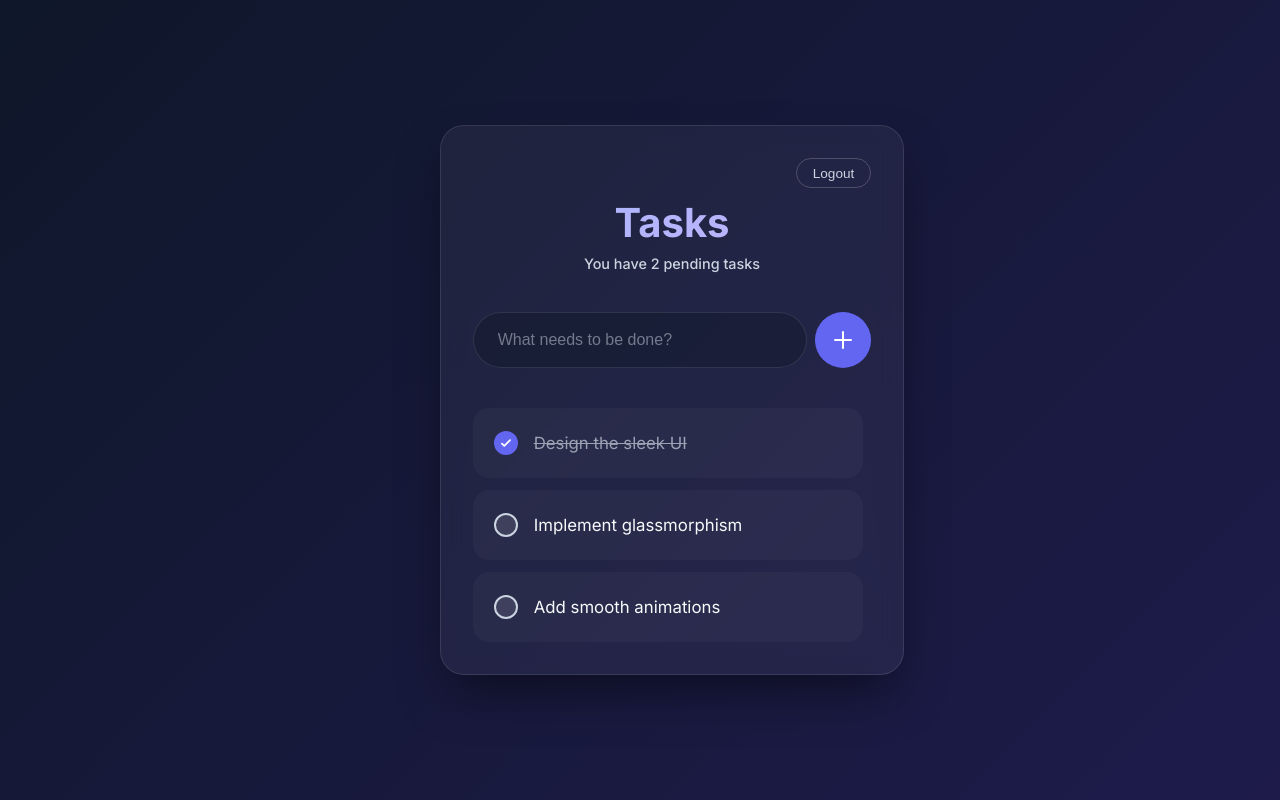
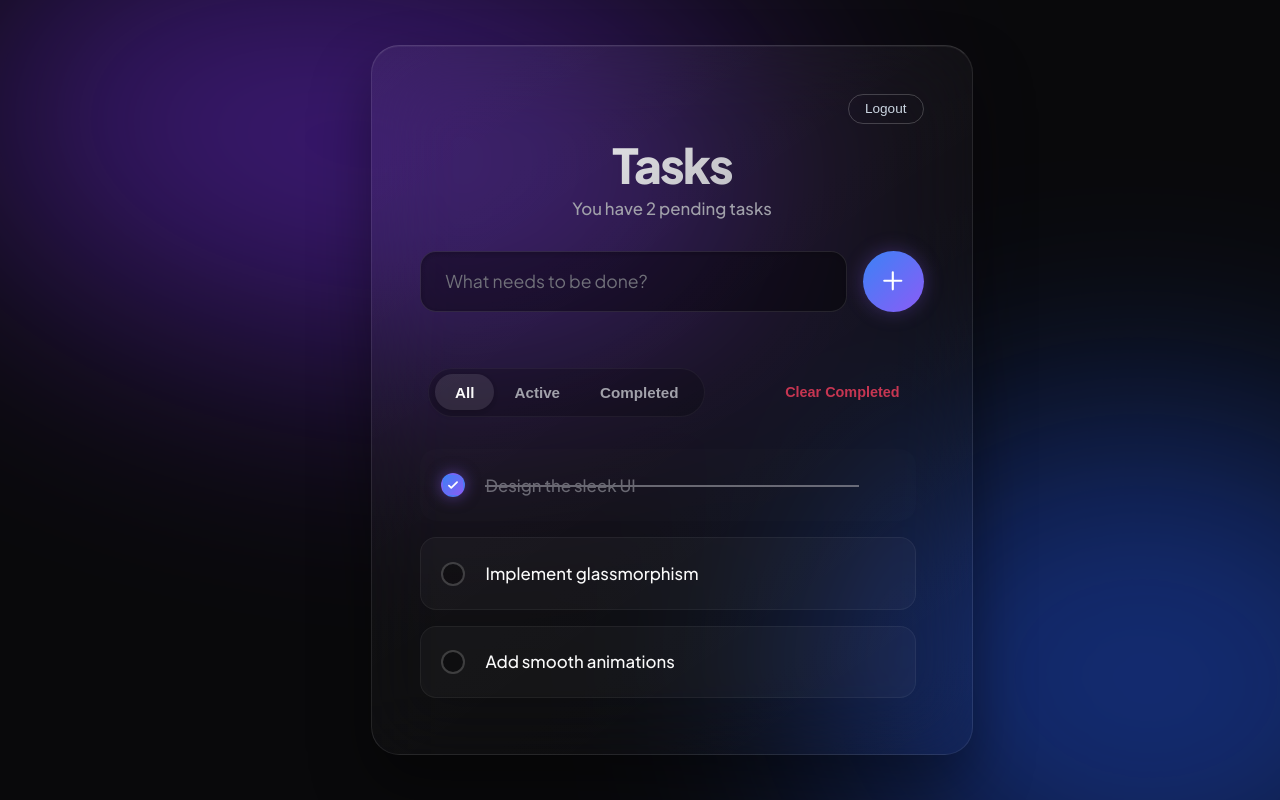
Before and after one commit to kavinkharthik/DevOps-project, a React (Vite) app: page / in a window 1280 px wide. Both pictures are taken after typing "name@example.com", "Sample123" into the empty fields and a click on the button "Login". Built offline with nearby package versions, Linux system fonts and the light colour scheme.

Commit message:
adding more css

```diff
--- a/src/App.css
+++ b/src/App.css
@@ -1,12 +1,28 @@
 .app-container {
   width: 100%;
-  max-width: 600px;
+  max-width: 650px;
   margin: 2rem;
-  background: var(--container-bg);
-  backdrop-filter: blur(12px);
-  -webkit-backdrop-filter: blur(12px);
-  border: 1px solid var(--container-border);
-  border-radius: 24px;
-  padding: 2rem;
-  box-shadow: 0 25px 50px -12px rgba(0, 0, 0, 0.5);
+  background: linear-gradient(
+    145deg,
+    rgba(255, 255, 255, 0.05) 0%,
+    rgba(255, 255, 255, 0.01) 100%
+  );
+  backdrop-filter: blur(40px);
+  -webkit-backdrop-filter: blur(40px);
+  border: 1px solid var(--border-color);
+  border-top: 1px solid rgba(255, 255, 255, 0.15); /* Reflective top edge */
+  border-left: 1px solid rgba(255, 255, 255, 0.1);
+  border-radius: 28px;
+  padding: 3rem;
+  box-shadow: 0 30px 60px rgba(0, 0, 0, 0.4), inset 0 1px 0 rgba(255,255,255,0.05);
+  position: relative;
+  z-index: 1;
 }
+
+@media (max-width: 600px) {
+  .app-container {
+    padding: 2rem;
+    margin: 1rem;
+    border-radius: 20px;
+  }
+}
--- a/src/App.jsx
+++ b/src/App.jsx
@@ -24,7 +24,12 @@ function App() {
   };
 
   return (
-    <div className="app-container">
+    <>
+      <div className="aurora-bg">
+        <div className="aurora-1"></div>
+        <div className="aurora-2"></div>
+      </div>
+      <div className="app-container">
       {currentPage === 'login' && (
         <Login
           onLogin={handleLogin}
@@ -64,6 +69,7 @@ function App() {
         </>
       )}
     </div>
+    </>
   )
 }
 
--- a/src/components/TodoForm.css
+++ b/src/components/TodoForm.css
@@ -1,56 +1,67 @@
 .todo-form {
   display: flex;
-  gap: 0.5rem;
-  margin-bottom: 1rem;
+  gap: 1rem;
+  margin-bottom: 2rem;
+  position: relative;
+  z-index: 2;
 }
 
 .todo-input {
   flex: 1;
-  padding: 1rem 1.5rem;
-  border-radius: 9999px;
-  border: 1px solid var(--container-border);
-  background: rgba(15, 23, 42, 0.4);
+  padding: 1.15rem 1.5rem;
+  border-radius: 16px;
+  border: 1px solid rgba(255, 255, 255, 0.1);
+  background: rgba(0, 0, 0, 0.4);
   color: var(--text-primary);
-  font-size: 1rem;
-  transition: all 0.3s ease;
+  font-size: 1.1rem;
+  transition: all 0.3s cubic-bezier(0.16, 1, 0.3, 1);
   outline: none;
+  font-family: inherit;
+  box-shadow: inset 0 2px 5px rgba(0,0,0,0.2);
 }
 
 .todo-input:focus {
-  border-color: var(--primary-color);
-  box-shadow: 0 0 0 2px rgba(99, 102, 241, 0.3);
-  background: rgba(15, 23, 42, 0.6);
+  border-color: rgba(139, 92, 246, 0.8);
+  background: rgba(0, 0, 0, 0.6);
+  box-shadow: 0 0 0 3px rgba(139, 92, 246, 0.25), inset 0 2px 5px rgba(0,0,0,0.3);
+  transform: translateY(-2px);
 }
 
 .todo-input::placeholder {
-  color: rgba(203, 213, 225, 0.5);
+  color: #71717a; /* Zinc 500 */
 }
 
 .todo-submit {
-  width: 3.5rem;
-  height: 3.5rem;
+  width: 3.8rem;
+  height: 3.8rem;
   border-radius: 50%;
   border: none;
-  background: var(--primary-color);
+  background: linear-gradient(135deg, var(--accent-secondary) 0%, var(--accent-primary) 100%);
   color: white;
   display: flex;
   align-items: center;
   justify-content: center;
   cursor: pointer;
-  transition: all 0.3s cubic-bezier(0.4, 0, 0.2, 1);
+  transition: all 0.4s cubic-bezier(0.16, 1, 0.3, 1);
+  box-shadow: var(--glow-shadow);
+  flex-shrink: 0;
 }
 
 .todo-submit svg {
-  width: 1.5rem;
-  height: 1.5rem;
+  width: 1.6rem;
+  height: 1.6rem;
+  transition: transform 0.4s ease;
 }
 
 .todo-submit:hover {
-  transform: translateY(-2px);
-  box-shadow: 0 10px 15px -3px rgba(99, 102, 241, 0.4);
-  background: #4f46e5;
+  transform: translateY(-3px) scale(1.05);
+  box-shadow: 0 15px 25px rgba(139, 92, 246, 0.4);
+}
+
+.todo-submit:hover svg {
+  transform: rotate(90deg);
 }
 
 .todo-submit:active {
-  transform: translateY(0);
+  transform: translateY(1px) scale(0.95);
 }
--- a/src/components/TodoItem.css
+++ b/src/components/TodoItem.css
@@ -1,23 +1,35 @@
 .todo-item {
   display: flex;
   align-items: center;
-  padding: 1rem 1.25rem;
+  padding: 1.1rem 1.25rem;
   background: rgba(255, 255, 255, 0.03);
   border-radius: 16px;
-  border: 1px solid transparent;
-  transition: all 0.3s ease;
-  animation: slideIn 0.3s ease-out forwards;
+  border: 1px solid rgba(255, 255, 255, 0.05);
+  transition: all 0.3s cubic-bezier(0.16, 1, 0.3, 1);
+  position: relative;
+  overflow: hidden;
+  margin-bottom: 0.5rem;
+
+  /* Retain smooth stagger */
+  animation: slideFadeIn 0.5s cubic-bezier(0.16, 1, 0.3, 1) forwards;
+  opacity: 0;
+  transform: translateY(10px);
 }
 
-@keyframes slideIn {
-  from { opacity: 0; transform: translateY(10px); }
+@keyframes slideFadeIn {
   to { opacity: 1; transform: translateY(0); }
 }
 
+.todo-item:nth-child(1) { animation-delay: 0.05s; }
+.todo-item:nth-child(2) { animation-delay: 0.1s; }
+.todo-item:nth-child(3) { animation-delay: 0.15s; }
+.todo-item:nth-child(n+4) { animation-delay: 0.2s; }
+
 .todo-item:hover {
   background: rgba(255, 255, 255, 0.06);
-  border-color: var(--container-border);
-  transform: translateX(4px);
+  border-color: rgba(255, 255, 255, 0.15);
+  transform: translateY(-2px);
+  box-shadow: 0 8px 20px rgba(0,0,0,0.2);
 }
 
 .checkbox-container {
@@ -26,40 +38,46 @@
   position: relative;
   cursor: pointer;
   user-select: none;
-  margin-right: 1rem;
+  margin-right: 1.25rem;
+  width: 24px;
+  height: 24px;
 }
 
 .checkbox-container input {
   position: absolute;
   opacity: 0;
   cursor: pointer;
-  height: 0;
-  width: 0;
+  width: 0; height: 0;
 }
 
 .checkmark {
+  position: absolute;
+  top: 0; left: 0;
   height: 24px;
   width: 24px;
-  background-color: rgba(255, 255, 255, 0.1);
-  border: 2px solid var(--text-secondary);
+  background-color: rgba(0, 0, 0, 0.3);
+  border: 2px solid rgba(255, 255, 255, 0.2);
   border-radius: 50%;
   display: flex;
   align-items: center;
   justify-content: center;
-  transition: all 0.2s ease;
+  transition: all 0.3s cubic-bezier(0.16, 1, 0.3, 1);
 }
 
 .checkbox-container:hover input ~ .checkmark {
-  background-color: rgba(255, 255, 255, 0.2);
+  border-color: var(--accent-primary);
+  background-color: rgba(139, 92, 246, 0.1);
+  transform: scale(1.1);
 }
 
 .checkbox-container input:checked ~ .checkmark {
-  background-color: var(--primary-color);
-  border-color: var(--primary-color);
-  animation: popIn 0.3s cubic-bezier(0.175, 0.885, 0.32, 1.275);
+  background: linear-gradient(135deg, var(--accent-secondary) 0%, var(--accent-primary) 100%);
+  border-color: transparent;
+  animation: checkPop 0.4s cubic-bezier(0.34, 1.56, 0.64, 1);
+  box-shadow: 0 0 15px rgba(139, 92, 246, 0.5);
 }
 
-@keyframes popIn {
+@keyframes checkPop {
   0% { transform: scale(1); }
   50% { transform: scale(1.2); }
   100% { transform: scale(1); }
@@ -69,44 +87,79 @@
   width: 14px;
   height: 14px;
   color: white;
+  opacity: 0;
+  transform: scale(0.5);
+  transition: all 0.3s cubic-bezier(0.16, 1, 0.3, 1);
+}
+
+.checkbox-container input:checked ~ .checkmark svg {
+  opacity: 1;
+  transform: scale(1);
 }
 
 .task-text {
   flex: 1;
   font-size: 1.05rem;
-  transition: all 0.3s ease;
+  font-weight: 500;
+  transition: all 0.3s cubic-bezier(0.16, 1, 0.3, 1);
+  color: var(--text-primary);
+  position: relative;
+}
+
+.task-text::after {
+  content: '';
+  position: absolute;
+  left: 0; top: 50%; width: 0%; height: 2px;
+  background: var(--text-secondary);
+  transition: width 0.3s ease;
+}
+
+.todo-item.completed {
+  background: rgba(255, 255, 255, 0.01);
+  border-color: transparent;
+  box-shadow: none;
+}
+
+.todo-item.completed:hover {
+  transform: none;
+  background: rgba(255, 255, 255, 0.02);
 }
 
 .todo-item.completed .task-text {
   color: var(--text-secondary);
-  text-decoration: line-through;
-  opacity: 0.7;
+  opacity: 0.6;
+}
+
+.todo-item.completed .task-text::after {
+  width: 100%;
 }
 
 .delete-btn {
-  background: none;
+  background: transparent;
   border: none;
   color: var(--text-secondary);
   cursor: pointer;
   padding: 0.5rem;
   border-radius: 50%;
   display: flex;
+  justify-content: center;
   align-items: center;
-  justify-content: center;
-  transition: all 0.2s ease;
+  transition: all 0.3s ease;
   opacity: 0;
 }
 
 .todo-item:hover .delete-btn {
-  opacity: 1;
+  opacity: 0.7;
 }
 
 .delete-btn:hover {
-  background: rgba(239, 68, 68, 0.2);
+  opacity: 1 !important;
   color: #ef4444;
+  background: rgba(239, 68, 68, 0.1);
+  transform: scale(1.1);
 }
 
 .delete-btn svg {
-  width: 1.25rem;
-  height: 1.25rem;
+  width: 1.2rem;
+  height: 1.2rem;
 }
--- a/src/components/TodoLayout.css
+++ b/src/components/TodoLayout.css
@@ -2,25 +2,95 @@
   display: flex;
   flex-direction: column;
   gap: 1.5rem;
+  animation: slideUpFade 0.5s cubic-bezier(0.16, 1, 0.3, 1) forwards;
+}
+
+@keyframes slideUpFade {
+  from { opacity: 0; transform: translateY(20px); }
+  to { opacity: 1; transform: translateY(0); }
 }
 
 .todo-header {
   text-align: center;
-  margin-bottom: 1rem;
+  margin-bottom: 0.5rem;
 }
 
-.title {
-  font-size: 2.5rem;
-  font-weight: 700;
-  margin-bottom: 0.5rem;
-  background: linear-gradient(135deg, #a5b4fc 0%, #c4b5fd 100%);
+.todo-header .title {
+  font-size: 3rem;
+  font-weight: 800;
+  letter-spacing: -0.04em;
+  margin-bottom: 0.2rem;
+  background: linear-gradient(135deg, #ffffff 0%, #a1a1aa 100%);
   -webkit-background-clip: text;
   background-clip: text;
   -webkit-text-fill-color: transparent;
 }
 
-.subtitle {
-  font-size: 0.9rem;
+.todo-header .subtitle {
+  font-size: 1.05rem;
   color: var(--text-secondary);
   font-weight: 500;
 }
+
+.filter-controls {
+  display: flex;
+  justify-content: space-between;
+  align-items: center;
+  margin-bottom: 0.5rem;
+  padding: 0 0.5rem;
+}
+
+.tab-group {
+  display: flex;
+  background: rgba(0, 0, 0, 0.2);
+  border-radius: 99px;
+  padding: 0.35rem;
+  border: 1px solid rgba(255,255,255,0.05);
+}
+
+.tab-btn {
+  background: transparent;
+  border: none;
+  padding: 0.6rem 1.25rem;
+  border-radius: 99px;
+  font-size: 0.95rem;
+  font-weight: 600;
+  color: var(--text-secondary);
+  cursor: pointer;
+  transition: all 0.3s cubic-bezier(0.16, 1, 0.3, 1);
+}
+
+.tab-btn:hover {
+  color: var(--text-primary);
+}
+
+.tab-btn.active {
+  background: rgba(255, 255, 255, 0.1);
+  color: var(--text-primary);
+  box-shadow: 0 2px 8px rgba(0,0,0,0.2);
+}
+
+.clear-btn {
+  background: transparent;
+  border: none;
+  color: #f43f5e;
+  font-size: 0.9rem;
+  font-weight: 600;
+  cursor: pointer;
+  padding: 0.5rem 1rem;
+  border-radius: 99px;
+  transition: all 0.2s ease;
+  opacity: 0.8;
+}
+
+.clear-btn:hover {
+  background: rgba(244, 63, 94, 0.1);
+  opacity: 1;
+}
+
+@media (max-width: 500px) {
+  .filter-controls {
+    flex-direction: column;
+    gap: 1rem;
+  }
+}
--- a/src/components/TodoLayout.jsx
+++ b/src/components/TodoLayout.jsx
@@ -1,14 +1,26 @@
-import React, { useState } from 'react';
+import React, { useState, useEffect } from 'react';
 import TodoForm from './TodoForm';
 import TodoList from './TodoList';
 import './TodoLayout.css';
 
 const TodoLayout = () => {
-  const [tasks, setTasks] = useState([
-    { id: 1, text: 'Design the sleek UI', completed: true },
-    { id: 2, text: 'Implement glassmorphism', completed: false },
-    { id: 3, text: 'Add smooth animations', completed: false },
-  ]);
+  const [tasks, setTasks] = useState(() => {
+    const savedTasks = localStorage.getItem('todo_tasks');
+    if (savedTasks) {
+      return JSON.parse(savedTasks);
+    }
+    return [
+      { id: 1, text: 'Design the sleek UI', completed: true },
+      { id: 2, text: 'Implement glassmorphism', completed: false },
+      { id: 3, text: 'Add smooth animations', completed: false }
+    ];
+  });
+
+  const [filter, setFilter] = useState('all');
+
+  useEffect(() => {
+    localStorage.setItem('todo_tasks', JSON.stringify(tasks));
+  }, [tasks]);
 
   const addTask = (text) => {
     const newTask = { id: Date.now(), text, completed: false };
@@ -23,14 +35,39 @@ const TodoLayout = () => {
     setTasks(tasks.filter(t => t.id !== id));
   };
 
+  const clearCompleted = () => {
+    setTasks(tasks.filter(t => !t.completed));
+  };
+
+  const filteredTasks = tasks.filter(task => {
+    if (filter === 'active') return !task.completed;
+    if (filter === 'completed') return task.completed;
+    return true; // 'all'
+  });
+
+  const pendingCount = tasks.filter(t => !t.completed).length;
+
   return (
     <div className="todo-layout">
       <header className="todo-header">
         <h1 className="title">Tasks</h1>
-        <p className="subtitle">You have {tasks.filter(t => !t.completed).length} pending tasks</p>
+        <p className="subtitle">You have {pendingCount} pending task{pendingCount !== 1 ? 's' : ''}</p>
       </header>
+
       <TodoForm addTask={addTask} />
-      <TodoList tasks={tasks} toggleTask={toggleTask} deleteTask={deleteTask} />
+
+      <div className="filter-controls">
+        <div className="tab-group">
+          <button className={`tab-btn ${filter === 'all' ? 'active' : ''}`} onClick={() => setFilter('all')}>All</button>
+          <button className={`tab-btn ${filter === 'active' ? 'active' : ''}`} onClick={() => setFilter('active')}>Active</button>
+          <button className={`tab-btn ${filter === 'completed' ? 'active' : ''}`} onClick={() => setFilter('completed')}>Completed</button>
+        </div>
+        {tasks.some(t => t.completed) && (
+          <button className="clear-btn" onClick={clearCompleted}>Clear Completed</button>
+        )}
+      </div>
+
+      <TodoList tasks={filteredTasks} toggleTask={toggleTask} deleteTask={deleteTask} filterType={filter} />
     </div>
   );
 };
--- a/src/components/TodoList.css
+++ b/src/components/TodoList.css
@@ -1,8 +1,8 @@
 .todo-list {
   display: flex;
   flex-direction: column;
-  gap: 0.75rem;
-  max-height: 400px;
+  gap: 0.5rem;
+  max-height: 450px;
   overflow-y: auto;
   padding-right: 0.5rem;
 }
@@ -10,17 +10,13 @@
 .todo-list::-webkit-scrollbar {
   width: 6px;
 }
-
 .todo-list::-webkit-scrollbar-track {
-  background: rgba(255, 255, 255, 0.05);
-  border-radius: 10px;
+  background: transparent;
 }
-
 .todo-list::-webkit-scrollbar-thumb {
   background: rgba(255, 255, 255, 0.1);
   border-radius: 10px;
 }
-
 .todo-list::-webkit-scrollbar-thumb:hover {
   background: rgba(255, 255, 255, 0.2);
 }
@@ -30,8 +26,30 @@
   padding: 3rem 1rem;
   color: var(--text-secondary);
   font-size: 1.1rem;
-  font-weight: 500;
-  background: rgba(255, 255, 255, 0.03);
+  background: rgba(255, 255, 255, 0.02);
   border-radius: 16px;
-  border: 1px dashed var(--container-border);
+  border: 1px dashed rgba(255, 255, 255, 0.1);
+  display: flex;
+  flex-direction: column;
+  align-items: center;
+  gap: 1rem;
+  margin-top: 1rem;
+  animation: fadeIn 0.5s ease-out;
 }
+
+.empty-emoji {
+  font-size: 3rem;
+  opacity: 0.9;
+  animation: float 4s ease-in-out infinite;
+  filter: drop-shadow(0 0 15px rgba(139, 92, 246, 0.2));
+}
+
+@keyframes float {
+  0%, 100% { transform: translateY(0); }
+  50% { transform: translateY(-10px); }
+}
+
+@keyframes fadeIn {
+  from { opacity: 0; }
+  to { opacity: 1; }
+}
--- a/src/components/TodoList.jsx
+++ b/src/components/TodoList.jsx
@@ -2,9 +2,25 @@ import React from 'react';
 import TodoItem from './TodoItem';
 import './TodoList.css';
 
-const TodoList = ({ tasks, toggleTask, deleteTask }) => {
+const TodoList = ({ tasks, toggleTask, deleteTask, filterType }) => {
   if (tasks.length === 0) {
-    return <div className="empty-state">All caught up! ✨</div>;
+    let emptyEmoji = '🎉';
+    let emptyMessage = 'All caught up!';
+
+    if (filterType === 'active') {
+      emptyEmoji = '☕';
+      emptyMessage = 'No active tasks. Take a break!';
+    } else if (filterType === 'completed') {
+      emptyEmoji = '🚀';
+      emptyMessage = "You haven't completed any tasks yet.";
+    }
+
+    return (
+      <div className="empty-state">
+        <div className="empty-emoji">{emptyEmoji}</div>
+        <span>{emptyMessage}</span>
+      </div>
+    );
   }
 
   return (
--- a/src/index.css
+++ b/src/index.css
@@ -1,10 +1,15 @@
+@import url('https://fonts.googleapis.com/css2?family=Plus+Jakarta+Sans:wght@400;500;600;700;800&display=swap');
+
 :root {
-  --primary-color: #6366f1;
-  --bg-gradient: linear-gradient(135deg, #0f172a 0%, #1e1b4b 100%);
-  --container-bg: rgba(255, 255, 255, 0.05);
-  --container-border: rgba(255, 255, 255, 0.1);
-  --text-primary: #f8fafc;
-  --text-secondary: #cbd5e1;
+  --bg-color: #09090b; /* Zinc 950 */
+  --container-bg: rgba(24, 24, 27, 0.4); /* Zinc 900 frosted */
+  --border-color: rgba(255, 255, 255, 0.08);
+  --border-hover: rgba(255, 255, 255, 0.15);
+  --text-primary: #fafafa;
+  --text-secondary: #a1a1aa; /* Zinc 400 */
+  --accent-primary: #8b5cf6; /* Violet */
+  --accent-secondary: #3b82f6; /* Blue */
+  --glow-shadow: 0 0 20px rgba(139, 92, 246, 0.3);
 }
 
 * {
@@ -14,11 +19,71 @@
 }
 
 body {
-  font-family: 'Inter', sans-serif;
-  background: var(--bg-gradient);
+  font-family: 'Plus Jakarta Sans', sans-serif;
+  background-color: var(--bg-color);
   color: var(--text-primary);
   min-height: 100vh;
   display: flex;
   justify-content: center;
   align-items: center;
+  overflow: hidden;
+  position: relative;
+  -webkit-font-smoothing: antialiased;
 }
+
+/* Beautiful, subtle, elegant Aurora Background */
+.aurora-bg {
+  position: absolute;
+  top: 0; left: 0; width: 100vw; height: 100vh;
+  z-index: -1;
+  overflow: hidden;
+  background: var(--bg-color);
+}
+
+.aurora-1, .aurora-2 {
+  position: absolute;
+  border-radius: 50%;
+  filter: blur(120px);
+  opacity: 0.5;
+  animation: floatAurora 25s ease-in-out infinite alternate;
+}
+
+.aurora-1 {
+  width: 60vw; height: 30vw;
+  background: #6d28d9; /* Deep violet */
+  top: -10%; left: -10%;
+  transform: rotate(-15deg);
+}
+
+.aurora-2 {
+  width: 50vw; height: 40vw;
+  background: #1d4ed8; /* Deep blue */
+  bottom: -10%; right: -10%;
+  animation-duration: 30s;
+  animation-direction: alternate-reverse;
+}
+
+@keyframes floatAurora {
+  0% { transform: translate(0, 0) scale(1) rotate(0deg); }
+  50% { transform: translate(10vw, 5vh) scale(1.1) rotate(10deg); }
+  100% { transform: translate(-5vw, 10vh) scale(0.9) rotate(-5deg); }
+}
+
+::-webkit-scrollbar {
+  width: 6px;
+}
+::-webkit-scrollbar-track {
+  background: transparent;
+}
+::-webkit-scrollbar-thumb {
+  background: rgba(255, 255, 255, 0.1);
+  border-radius: 10px;
+}
+::-webkit-scrollbar-thumb:hover {
+  background: rgba(255, 255, 255, 0.2);
+}
+
+::selection {
+  background: rgba(139, 92, 246, 0.4);
+  color: #fff;
+}
```
Also changed, not shown: src/components/Auth.css (+37 -39 lines).
